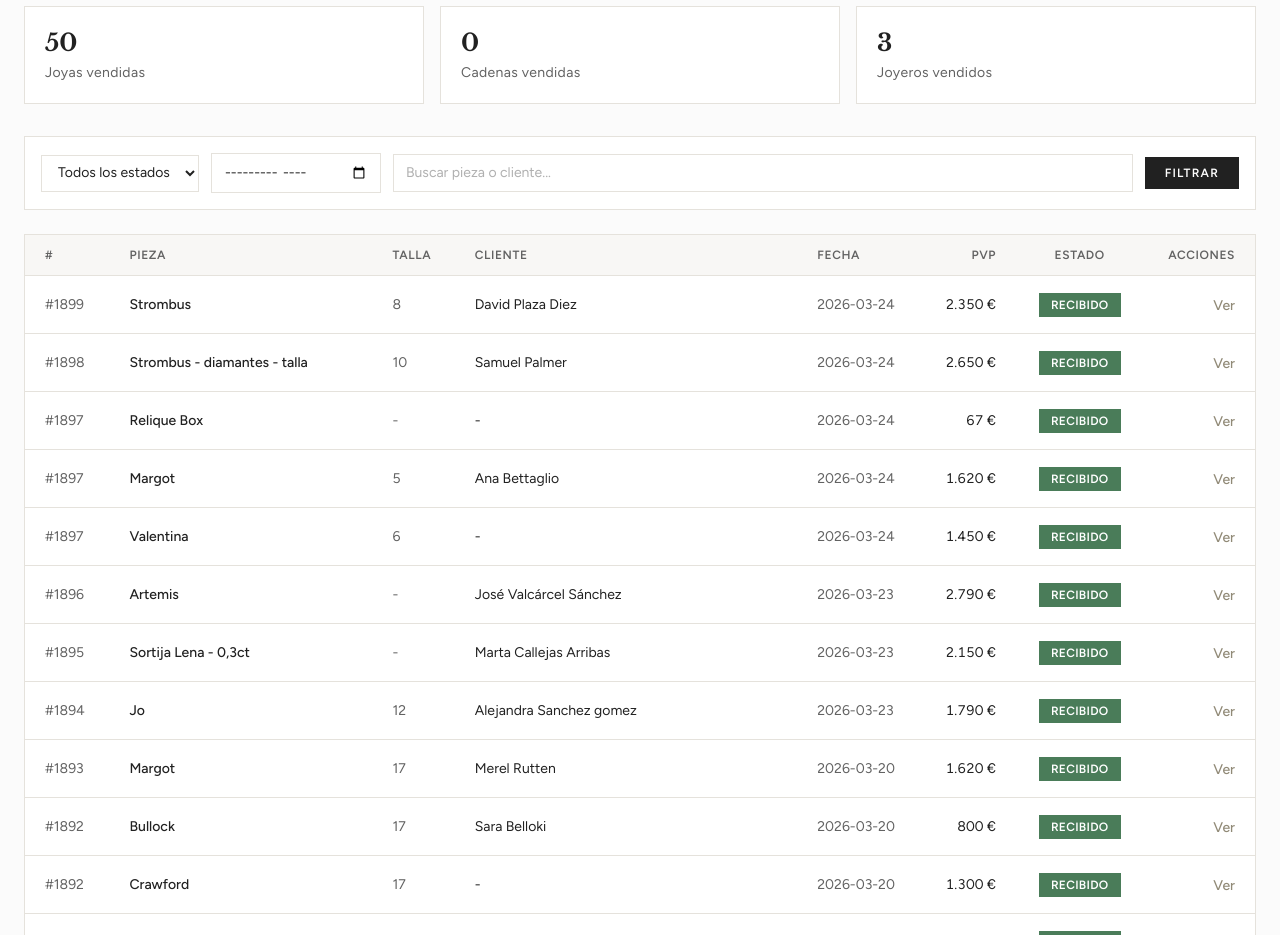
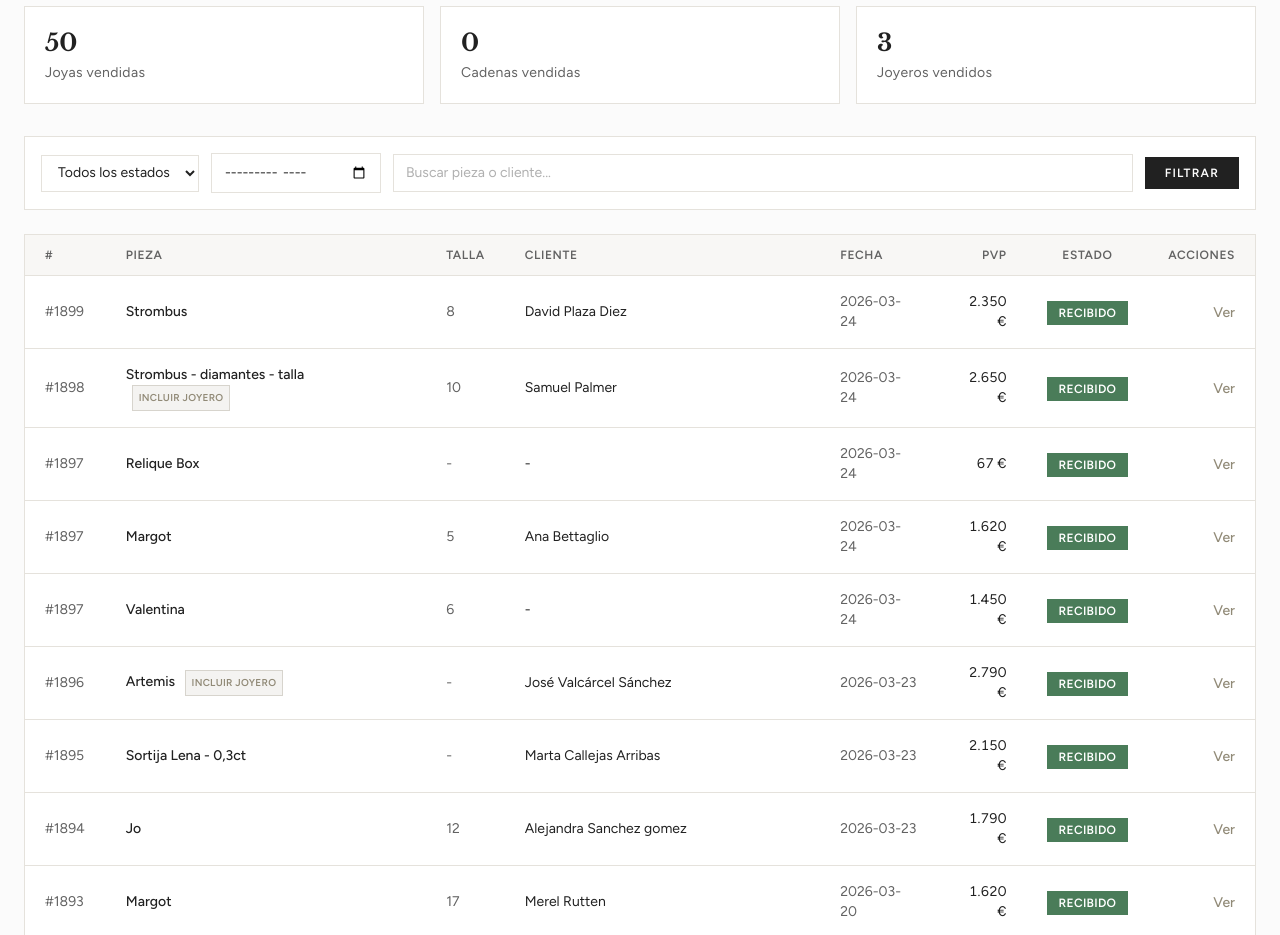
Before and after one commit to AntiquaStore/antiqua-pedidos, a FastAPI app: page / in a window 1280 px wide. Shown: the part 508-1443 px from the top of the page. Run offline with FastAPI, Linux system fonts and the light colour scheme; data comes from the database, SQL or seed files in the repository; some libraries are stand-ins or nearby versions.

Commit message:
Add 'Incluir joyero' badge for orders >= 2500 EUR
- Orders with PVP >= 2500 show badge reminding to include Relique Box
- Relique Box is a free gift (costs 15 EUR to produce), not a sale

Co-Authored-By: Claude Opus 4.6 (1M context) <noreply@anthropic.com>

```diff
--- a/templates/dashboard.html
+++ b/templates/dashboard.html
@@ -191,6 +191,9 @@
                                 {% elif order.is_partial_payment == '1' or order.is_partial_payment == 1 %}
                                 <span class="ml-1.5 inline-block px-1.5 py-0.5 text-[10px] uppercase tracking-wide font-semibold bg-amber-100 text-amber-700 border border-amber-200">Pago parcial</span>
                                 {% endif %}
+                                {% if (order.pvp or 0) >= 2500 and (order.product_type or 'joya') != 'joyero' %}
+                                <span class="ml-1.5 inline-block px-1.5 py-0.5 text-[10px] uppercase tracking-wide font-semibold bg-taupe/10 text-taupe border border-taupe/30">Incluir joyero</span>
+                                {% endif %}
                             </div>
                         </td>
                         <td class="px-5 py-4 text-sm text-secondary">{{ order.ring_size or '-' }}</td>
```
